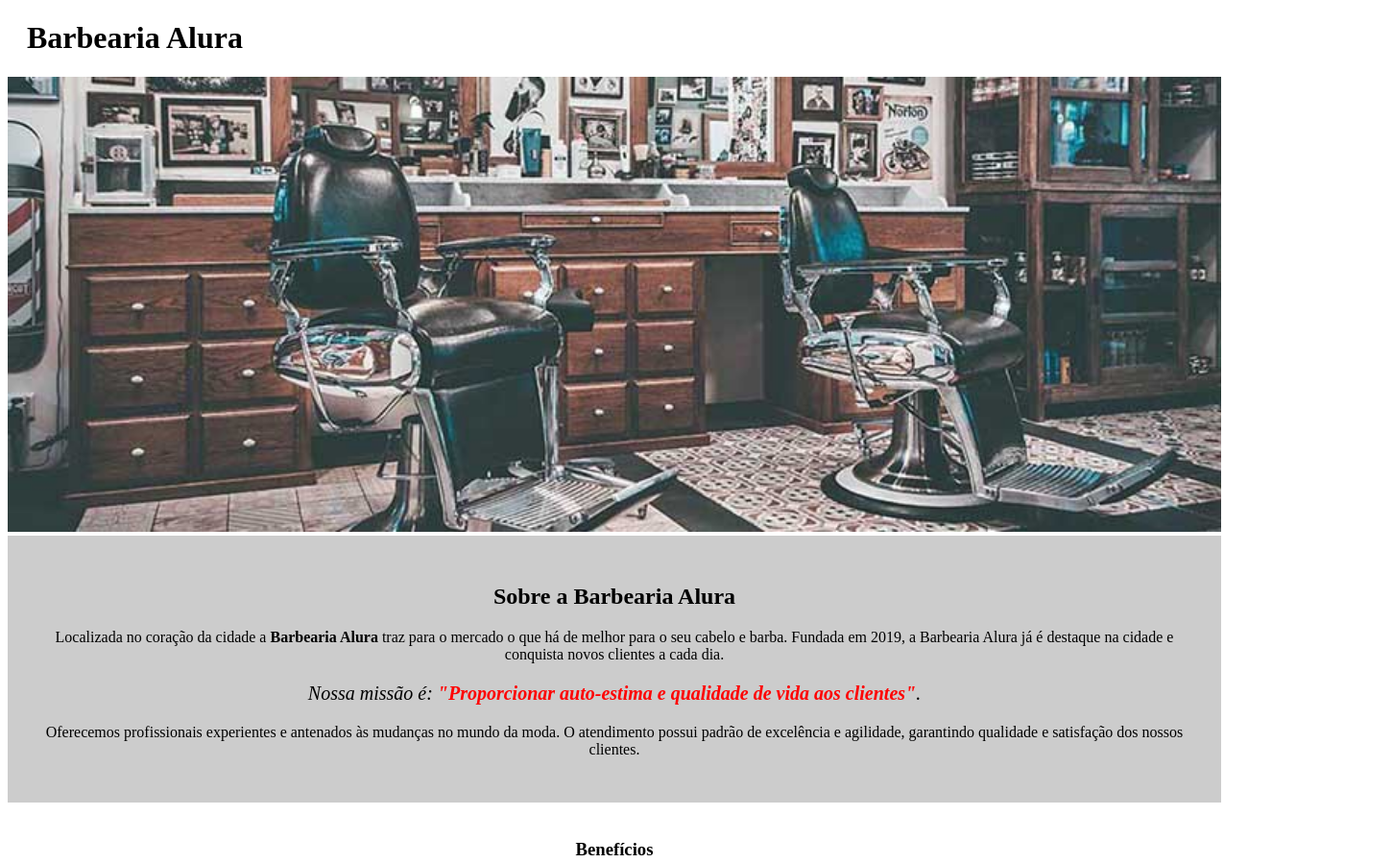
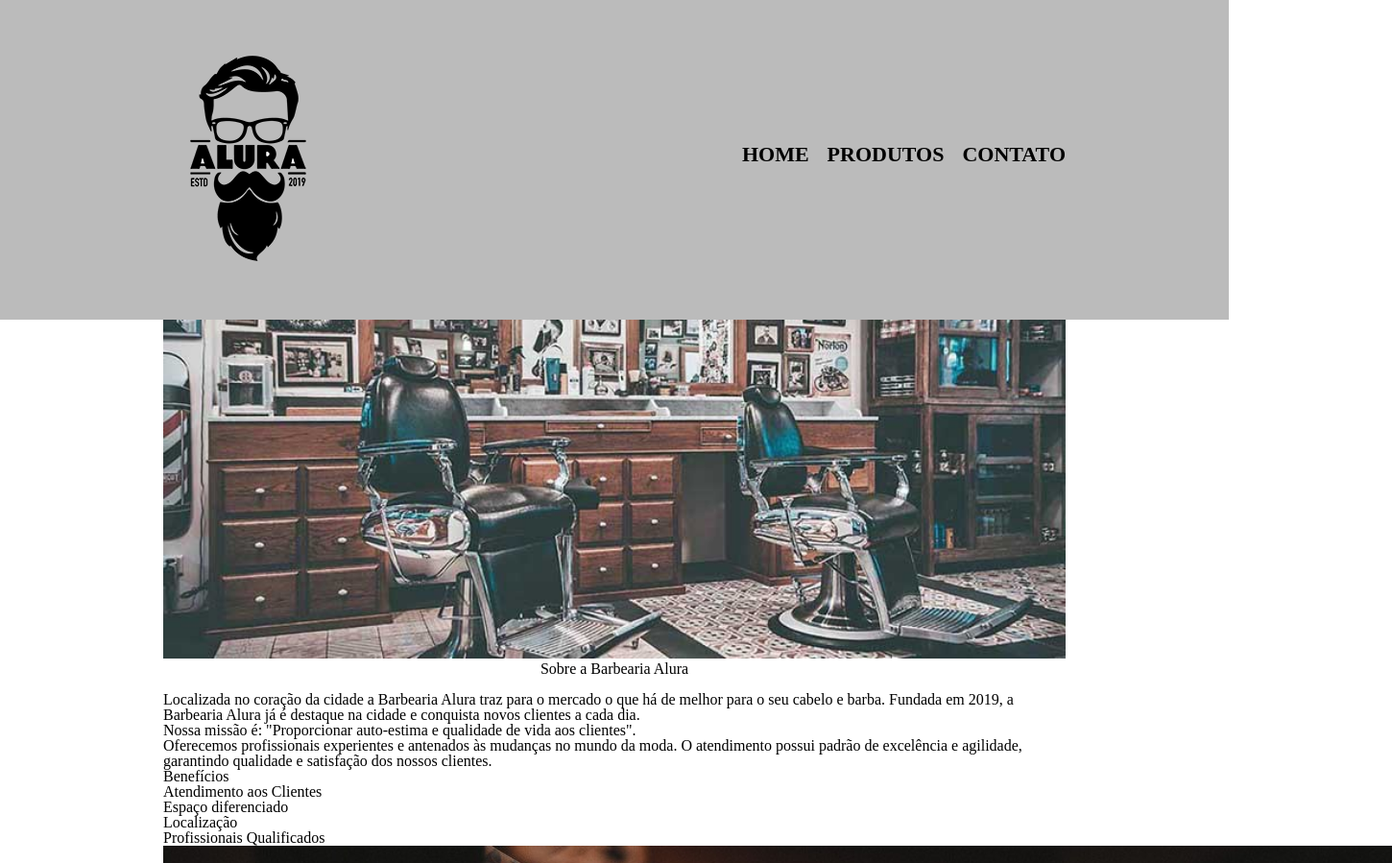
Before and after one commit to KAIQUE444/html-part4, a plain HTML site: page index.html in a window 1280 px wide. Shown: the top 899 px of the page at 96% size, 1450 px wide, since content can reach past the window. Drawn offline with Linux system fonts and the light colour scheme.

Commit message:
Add files via upload

```diff
--- a/index.html
+++ b/index.html
@@ -3,25 +3,40 @@
 	<head>
 		<meta charset="UTF-8">
 		<title>Barbearia Alura</title>
-		<link rel="stylesheet" href="style-home.css">
+
+		<link rel="stylesheet" href="reset.css">
+		<link rel="stylesheet" href="style.css">
 	</head>
 
 	<body>
 		<header>
-			<h1 class="titulo-principal">Barbearia Alura</h1>
+			<header>
+				<div class="caixa">
+					<h1><img src="logo.png" alt="Logo da Barbearia Alura"></h1>
+
+					<nav>
+						<ul>
+							<li><a href="index.html">Home</a></li>
+							<li><a href="produtos.html">Produtos</a></li>
+							<li><a href="contato.html">Contato</a></li>
+						</ul>
+					</nav>
+				</div>
+			</header>
 		</header>
-		<img id="banner" src="banner.jpg">
-		<div class="principal">
-			<h2 class="titulo-centralizado">Sobre a Barbearia Alura</h2>
+		<main>
+		<img class="banner" src="banner.jpg">
+		<section class="principal">
+			<h2 class="titulo-principal">Sobre a Barbearia Alura</h2>
 
 			<p>Localizada no coração da cidade a <strong>Barbearia Alura</strong> traz para o mercado o que há de melhor para o seu cabelo e barba. Fundada em 2019, a Barbearia Alura já é destaque na cidade e conquista novos clientes a cada dia.</p>
 
 			<p id="missao"><em>Nossa missão é: <strong>"Proporcionar auto-estima e qualidade de vida aos clientes"</strong>.</em></p>
 
 			<p>Oferecemos profissionais experientes e antenados às mudanças no mundo da moda. O atendimento possui padrão de excelência e agilidade, garantindo qualidade e satisfação dos nossos clientes.</p>
-		</div>
+		<section>
 
-		<div class="beneficios">
+		<section class="beneficios">
 			<h3 class="titulo-centralizado">Benefícios</h3>
 
 			<ul>
@@ -32,6 +47,11 @@
 			</ul>
 
 			<img src="beneficios.jpg" class="imagembeneficios">
-		</div>
+		<section>
+		<main>
+			<footer>
+				<img src="logo-branco.png" alt="Logo da Barbearia Alura">
+				<p class="copyright">&copy; Copyright Barbearia Alura - 2019</p>
+			</footer>
 	</body>
 </html>
--- a/style.css
+++ b/style.css
@@ -148,3 +148,12 @@ td, th {
 	border: 1px solid #000000;
 	padding: 8px 15px;
 }
+/*CSS da pagina prinipal(inicial)*/
+.banner {
+	width: 100%;
+}
+.titulo-principal{
+	text-align: center;
+	font: 2em;
+	margin: 0  0  1em;
+}
```
